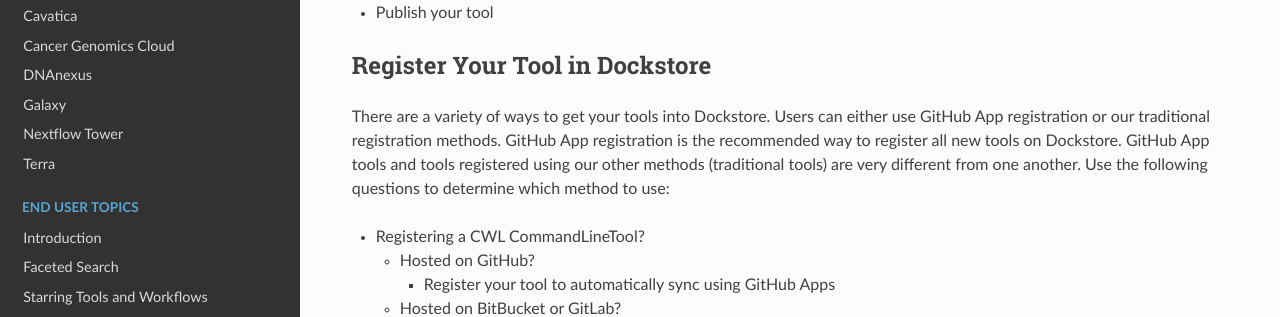
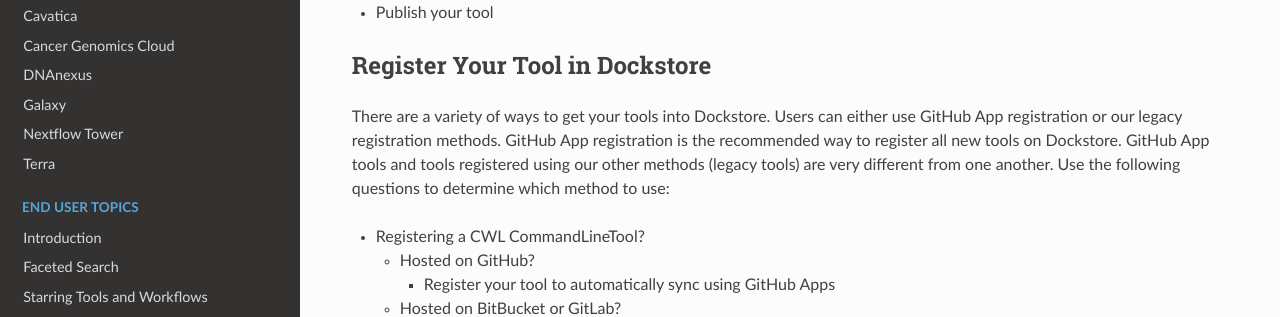
Before and after one commit to dockstore/dockstore-documentation, a Sphinx documentation site: the page built from docs/getting-started/dockstore-tools.rst, in a window 1280 px wide and 900 px high. Shown: the part 340-657 px from the top of the window. Built offline with Sphinx 7.4.7 and the Read the Docs theme 2.0.0, drawn with Linux system fonts in a browser that asks for light colours.

Commit message:
Missed some

```diff
--- a/docs/getting-started/dockstore-tools.rst
+++ b/docs/getting-started/dockstore-tools.rst
@@ -13,8 +13,8 @@
 
 Register Your Tool in Dockstore
 ===============================
-There are a variety of ways to get your tools into Dockstore. Users can either use GitHub App registration or our traditional registration methods.
-GitHub App registration is the recommended way to register all new tools on Dockstore. GitHub App tools and tools registered using our other methods (traditional tools) are
+There are a variety of ways to get your tools into Dockstore. Users can either use GitHub App registration or our legacy registration methods.
+GitHub App registration is the recommended way to register all new tools on Dockstore. GitHub App tools and tools registered using our other methods (legacy tools) are
 very different from one another. Use the following questions to determine which method to use:
 
 .. include:: /getting-started/how-to-register-work.rst
```
